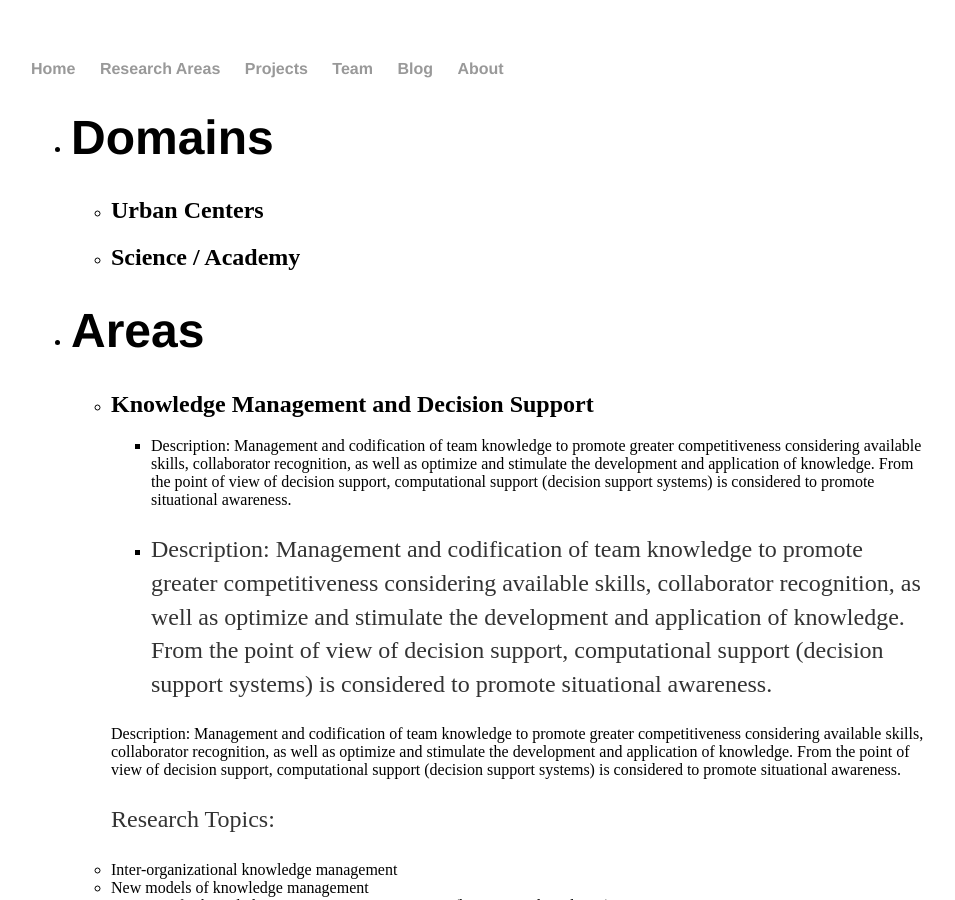
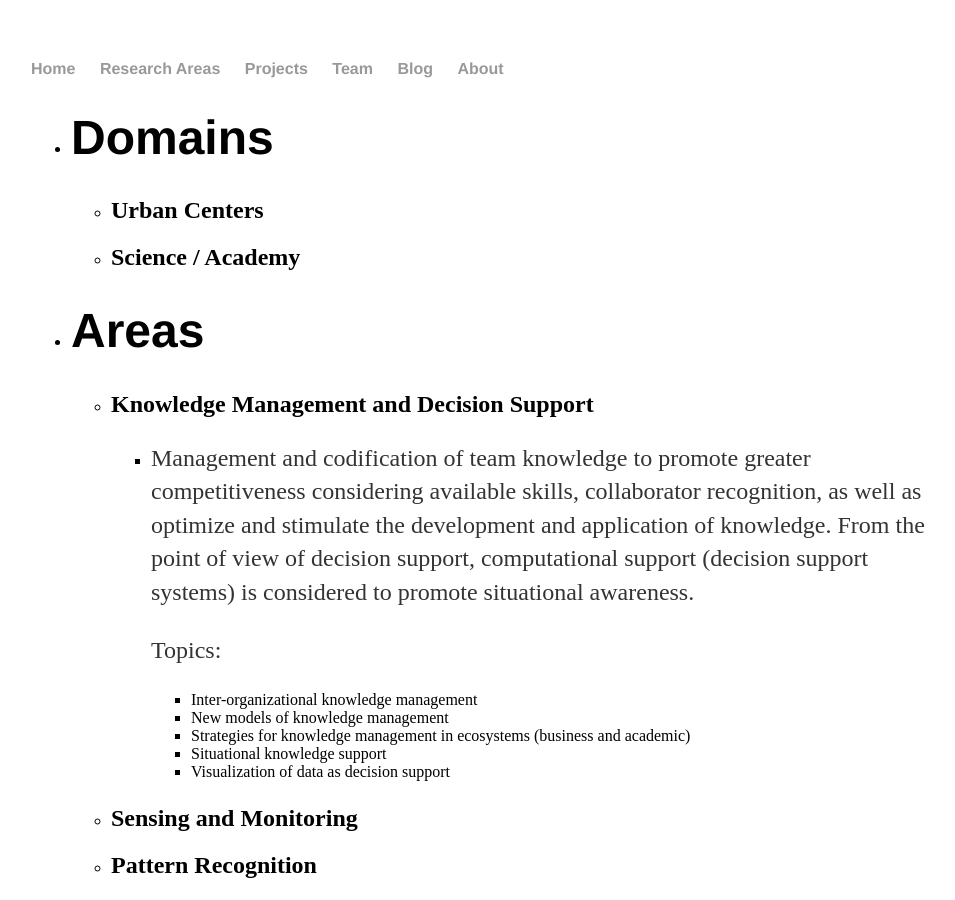
Before and after one commit to labcores/labcores.github.io, a Jekyll site: the page built from research/index.html, in a window 1280 px wide and 900 px high. Shown: the whole window, without its empty margins (161-1116 px from the left). Built offline with Jekyll 4.4.1, drawn with Linux system fonts in a browser that asks for light colours.

Commit message:
update-research-page

```diff
--- a/research/index.html
+++ b/research/index.html
@@ -15,20 +15,19 @@ title: Social Computing and Social Network Analysis Laboratory
 				<li><h2>Knowledge Management and Decision Support</h2>
 					<ul>
 						<li>
-							Description: Management and codification of team knowledge to promote greater competitiveness considering available skills, collaborator recognition, as well as optimize and stimulate the development and application of knowledge. From the point of view of decision support, computational support (decision support systems) is considered to promote situational awareness.
-						</li>
-						<li>
-							<p>Description: Management and codification of team knowledge to promote greater competitiveness considering available skills, collaborator recognition, as well as optimize and stimulate the development and application of knowledge. From the point of view of decision support, computational support (decision support systems) is considered to promote situational awareness.</p>
+							<p>Management and codification of team knowledge to promote greater competitiveness considering available skills, collaborator recognition, as well as optimize and stimulate the development and application of knowledge. From the point of view of decision support, computational support (decision support systems) is considered to promote situational awareness.</p>
+							<p>Topics:
+								<ul>
+									<li>Inter-organizational knowledge management</li>
+									<li>New models of knowledge management</li>
+									<li>Strategies for knowledge management in ecosystems (business and academic)</li>
+									<li>Situational knowledge support</li>
+									<li>Visualization of data as decision support</li>
+								</ul>
+							</p>
 						</li>
 					</ul>
 				</li>
-				Description: Management and codification of team knowledge to promote greater competitiveness considering available skills, collaborator recognition, as well as optimize and stimulate the development and application of knowledge. From the point of view of decision support, computational support (decision support systems) is considered to promote situational awareness. </p>
-	<p>Research Topics:
-		<li>Inter-organizational knowledge management</li>
-		<li>New models of knowledge management</li>
-		<li>Strategies for knowledge management in ecosystems (business and academic)</li>
-		<li>Situational knowledge support</li>
-		<li>Visualization of data as decision support</li>
 
 				<li><h2>Sensing and Monitoring</h2></li>
 				<li><h2>Pattern Recognition</h2></li>
```
